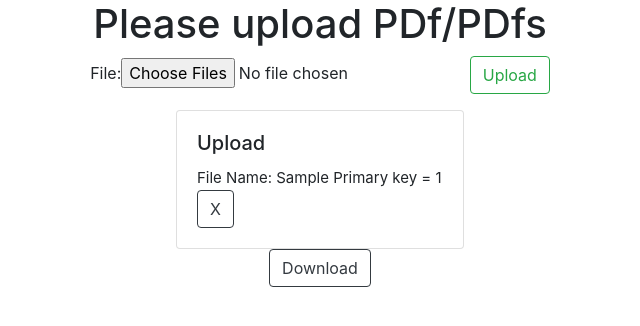
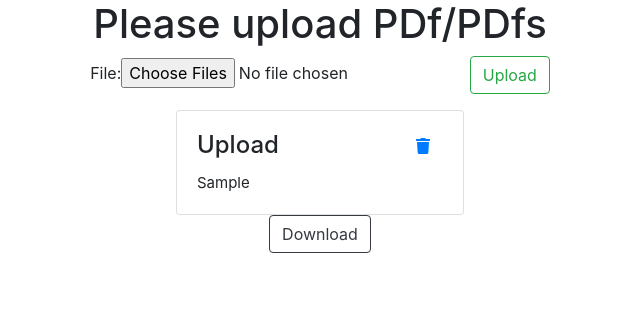
Before and after one commit to keyurparalkar/PDF_Handler, a Django app: template pdfApp/templates/pdfApp/upload_view.html in a window 1280 px wide. Shown: the part 62-388 px from the top of the page, without its empty margins (320-960 px from the left). Run offline with Django 3.2, Linux system fonts and the light colour scheme; the template is opened without the code that fills it: values that come from a table or form of the project are taken from there, others are empty; tables that the repository leaves empty hold one stand-in row (values such as "Sample post"); some libraries are stand-ins or nearby versions.

Commit message:
Changed Dom element placement and changed delete icon

```diff
--- a/pdfApp/custom_formfields.py
+++ b/pdfApp/custom_formfields.py
@@ -15,8 +15,8 @@ class pdfFileUpload(forms.FileField):
         if('application/pdf' not in mime_type):
             raise ValidationError('Unsupported File Type ..', code='unsupported_ftype')
 
-        #check if the combined upload file sizes should be less than 2 MB
+        #check if the combined upload file sizes should be less than 25 MB
         print(f"total uploaded file size == {sys.getsizeof(value.file.getvalue())}")
         total_file_size = sys.getsizeof(value.file.getvalue())
-        if(total_file_size >  2e6):
+        if(total_file_size >  2.5e7):
             raise ValidationError("Total file size should be less that 2 MB", code="filesize_limit_exceed")
--- a/pdfApp/static/css/homepage.css
+++ b/pdfApp/static/css/homepage.css
@@ -2,6 +2,16 @@
     display: flex;
     flex-direction: column;
     align-items: center;
+}
+
+div.all-cards-container{
+    display: flex;
+    flex-direction: column;
+}
+
+div.all-cards{
+    display: flex;
+    flex-direction: row;
 }
 
 p.card-text{
@@ -12,6 +22,6 @@ p.card-text{
     font-size: xx-large;
 }
 
-input#file_id > button {
-    font-weight: bold;
+#download{
+    align-self: center;
 }
--- a/pdfApp/templates/pdfApp/upload_view.html
+++ b/pdfApp/templates/pdfApp/upload_view.html
@@ -31,28 +31,36 @@
                 <button type="submit" class="btn btn-outline-success"> Upload </button>
             </form>
 
+
+            <div class="all-cards-container" style="display: flex; flex-direction: column;">
+                <div class="all-cards" style="display: flex; flex-direction: row;flex-wrap: wrap;">
                     {% if fnames_pk %}
                     {% for i in fnames_pk %}
                         <div class="card" id="upload_card" style="width: 18rem;">
                             <div class="card-body">
-                            <h5 class="card-title"> Upload </h5>
+                                <div class="upload-title" style="display: flex; flex-direction: row;justify-content: space-between;align-items: start;">
+                                    <h4 class="card-title"> Upload </h4>
+                                    <a class='btn btn-link' id="cancel_download" data-file-id={{ i.pk }}><i class="fa fa-trash" aria-hidden="true"></i></a>
+                                </div>
                                 <p class="card-text">
-                                File Name: {{ i.upload.name }}
-                                Primary key = {{ i.pk }}
-                                <a class='btn btn-outline-dark' id="cancel_download" data-file-id={{ i.pk }}>X</a>
-                                <!-- <button class="btn btn-outline-dark" onclick="location.href={% url "remove_upload" pk=i.pk %}"> X </button> -->
+                                    {{ i.upload.name }}
                                 </p>
                             </div>
 
                         </div>
                     {% endfor %}
                 {% endif %}
+                </div>
+
                 {% if fnames_pk %}
-                <button href="_blank" id="download" class="btn btn-outline-dark">Download</button>
+                    <button href="_blank" id="download" style="align-self: center;" class="btn btn-outline-dark">Download</button>
                 {% else %}
-                <button href="_blank" id="download" class="btn btn-outline-dark" disabled="true">Download</button>
+                    <button href="_blank" id="download" style="align-self: center;" class="btn btn-outline-dark" disabled="true">Download</button>
                 {% endif%}
             </div>
+
+        </div>
+
         <script>
             $(document).on('click','#cancel_download',function(){
                 var id = $(this).attr('data-file-id')
```
Lines whose indentation alone changed are shown as unchanged.
